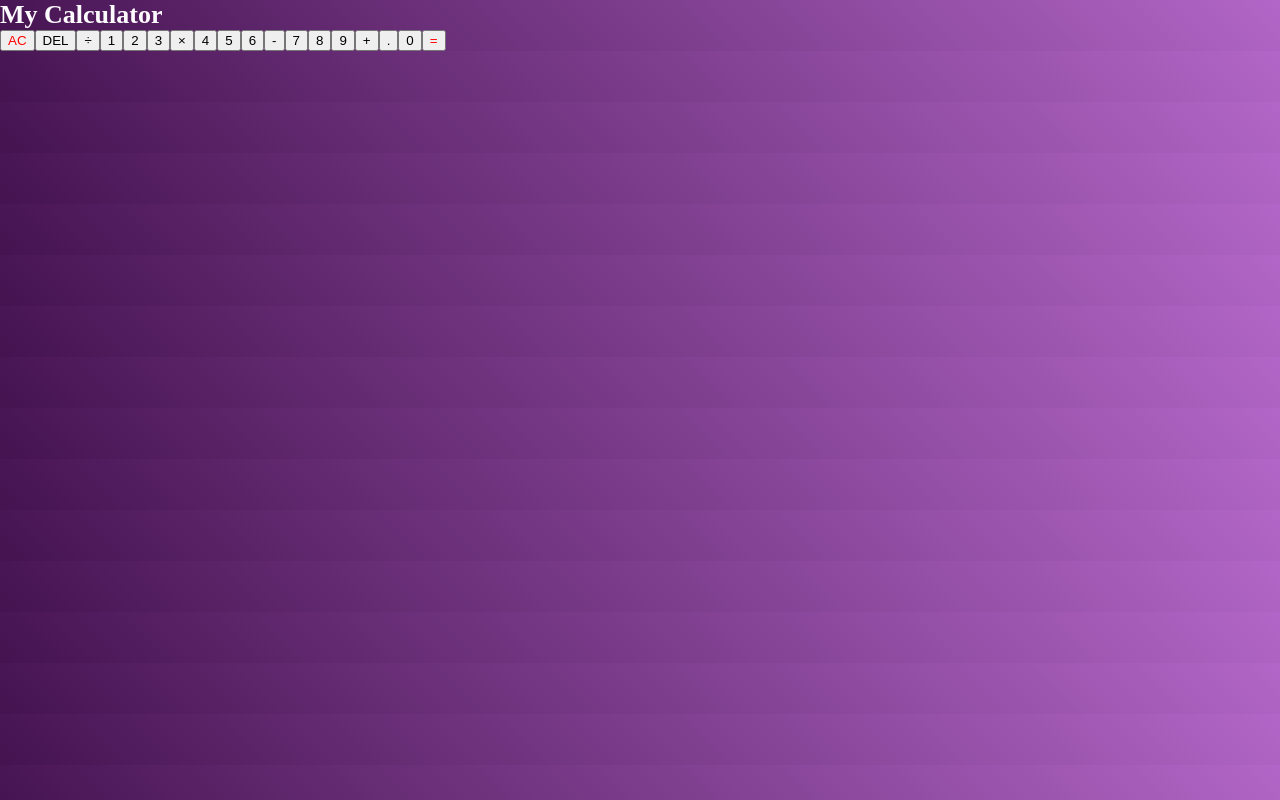
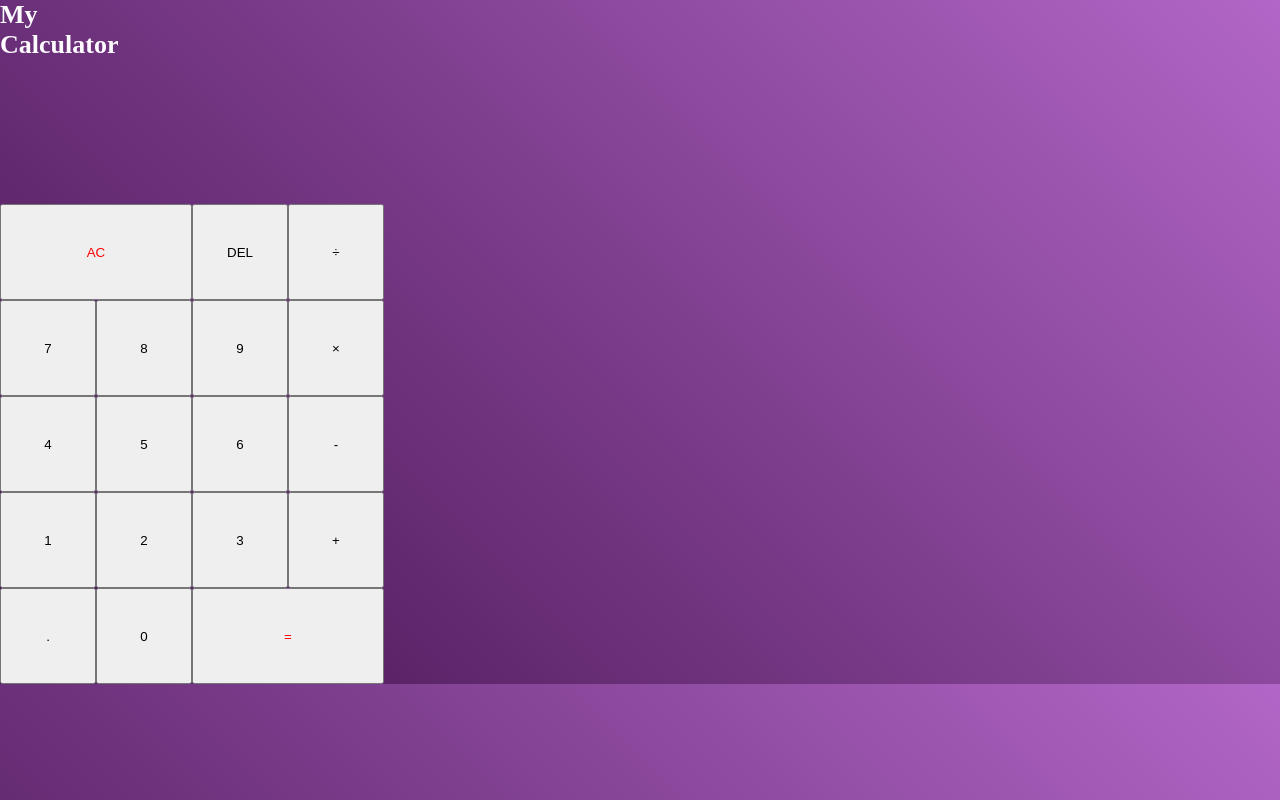
Before and after one commit to vyshnav0/Simple-React-Calculator, a React (Create React App) app: page / in a window 1280 px wide. Built offline with nearby package versions, Linux system fonts and the light colour scheme.

Commit message:
basic structure done

```diff
--- a/src/App.js
+++ b/src/App.js
@@ -1,9 +1,9 @@
 import "./style.css"
-
 function App() {
   return (
+    <>
+      <div className="calc-text">My <br /> Calculator</div>
       <div className="calculator-grid">  {/*  the outermost  */}
-      <div className="my-calc">My Calculator</div>
         <div className="output-screen">  {/* the display screen */}
           <div className="prev-operand"></div>  {/* the prev output that is gets pushed up when we enter another operand */}
           <div className="curr-operand"></div>  {/* the operand we enter after prev-operand */}
@@ -12,23 +12,24 @@ function App() {
         <button className="spans">AC</button>
         <button>DEL</button>
         <button>÷</button>
-      <button>1</button>
-      <button>2</button>
-      <button>3</button>
+        <button>7</button>
+        <button>8</button>
+        <button>9</button>
         <button>×</button>
         <button>4</button>
         <button>5</button>
         <button>6</button>
         <button>-</button>
-      <button>7</button>
-      <button>8</button>
-      <button>9</button>
+        <button>1</button>
+        <button>2</button>
+        <button>3</button>
         <button>+</button>
         <button>.</button>
         <button>0</button>
         <button className="spans">=</button>
 
       </div>
+    </>
   );
 }
 
--- a/src/style.css
+++ b/src/style.css
@@ -9,12 +9,27 @@ body{
     background: linear-gradient(45deg, rgba(69,19,80,255), #b266c7);
 }
 
-
-.my-calc{
+.calc-text{
     font-size: 26px;
     font-weight: bold;
     color: #fefbff;
 }
+
+.calculator-grid{
+    display: grid;
+    margin-top: 2rem;
+    grid-template-columns: repeat(4, 6rem);   /* this created a grid with 4 columns with width 6*/
+    grid-template-rows: minmax(7rem, auto) repeat(5, 6rem);
+    /* minmax- when there is more content on the screen than screen size auto comes into play else minimum of 7 is used */
+    /* do the same to 5 more rows with 6rem width */
+
+}
 .spans{
     color: red;
+    grid-column: span 2;    /* makes width of AC and EQUAL button twice that of normal column */
 }
+
+.output-screen {
+    grid-column: 1 / -1;
+    /* spans from the first to the last grid column, taking up the entire width of the grid. */
+}
```
Lines whose indentation alone changed are shown as unchanged.
